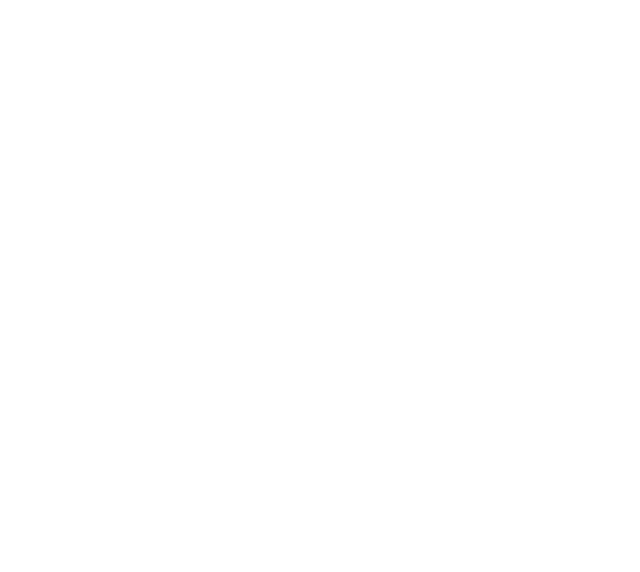
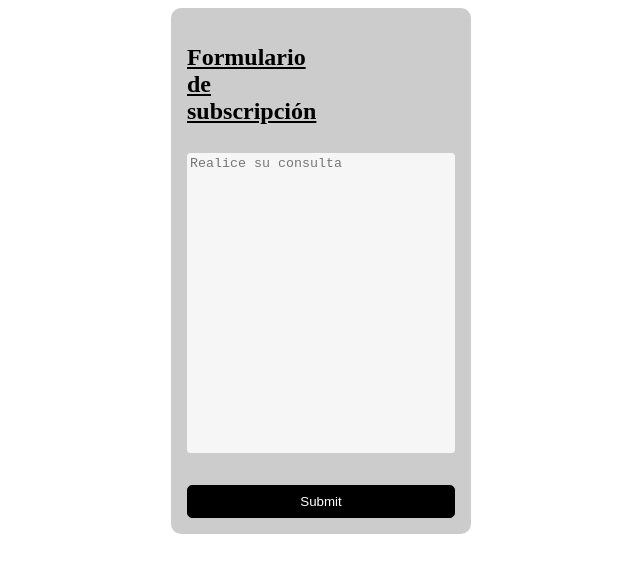
Before and after one commit to JSanLazaro/Animation-Records, a plain HTML site: page home.html in a window 1280 px wide. Shown: the whole page, without its empty margins (319-959 px from the left). Drawn offline with Linux system fonts and the light colour scheme.

Commit message:
realizado formulario

```diff
--- /dev/null
+++ b/css/formulario.css
@@ -0,0 +1,53 @@
+*{box-sizing:border-box;}
+
+form{
+	width:300px;
+	padding:16px;
+	border-radius:10px;
+	margin:auto;
+	background-color:#ccc;
+}
+
+form label{
+	width:72px;
+	font-weight:bold;
+	display:inline-block;
+}
+
+form input[type="text"],
+form input[type="email"]{
+	width:180px;
+	padding:3px 10px;
+	border:1px solid #f6f6f6;
+	border-radius:3px;
+	background-color:#f6f6f6;
+	margin:8px 0;
+	display:inline-block;
+}
+
+form input[type="submit"]{
+	width:100%;
+	padding:8px 16px;
+	margin-top:32px;
+	border:1px solid #000;
+	border-radius:5px;
+	display:block;
+	color:#fff;
+	background-color:#000;
+}
+
+form input[type="submit"]:hover{
+	cursor:pointer;
+}
+
+textarea{
+	width:100%;
+	height:300px;
+	border:1px solid #f6f6f6;
+	border-radius:3px;
+	background-color:#f6f6f6;
+	margin:8px 0;
+	/*resize: vertical | horizontal | none | both*/
+	resize:none;
+	display:block;
+}
--- a/css/styles.css
+++ b/css/styles.css
@@ -0,0 +1 @@
+@import './formulario.css';
--- a/home.html
+++ b/home.html
@@ -4,9 +4,20 @@
     <meta charset="UTF-8">
     <meta http-equiv="X-UA-Compatible" content="IE=edge">
     <meta name="viewport" content="width=device-width, initial-scale=1.0">
-    <title>Document</title>
+    <title>Home Animation Reords</title>
 </head>
+<link rel="stylesheet" href="./css/styles.css">
 <body>
+    <section id="formulario">
+<form>
+
+    <label for="form"><h1><b><u>Formulario de subscripción</u></b></h1></label><br>
+    <textarea placeholder="Realice su consulta" rows="35" cols="65" ></textarea>
+    <input type="submit" name="Enviar"/>
+
+</form>
+
+     </section>
 
 </body>
 </html>
```
